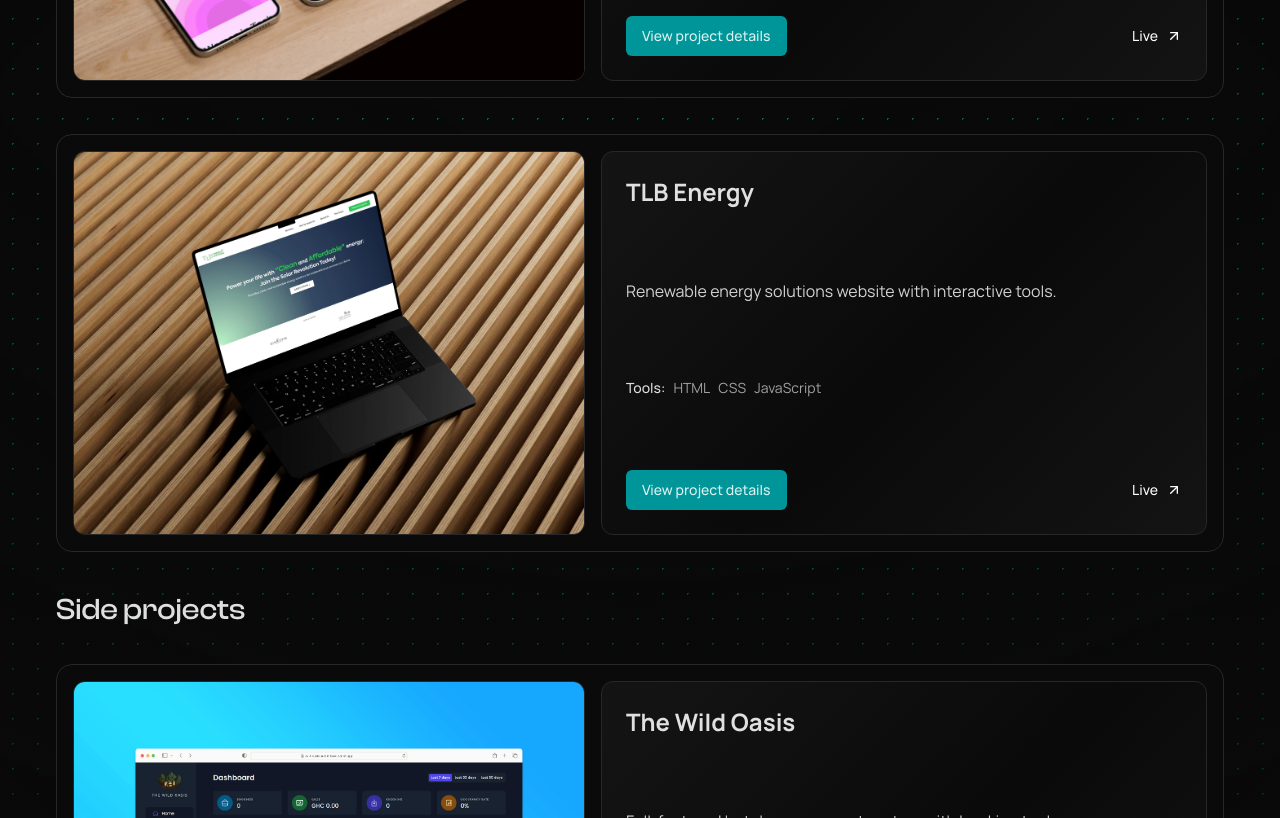
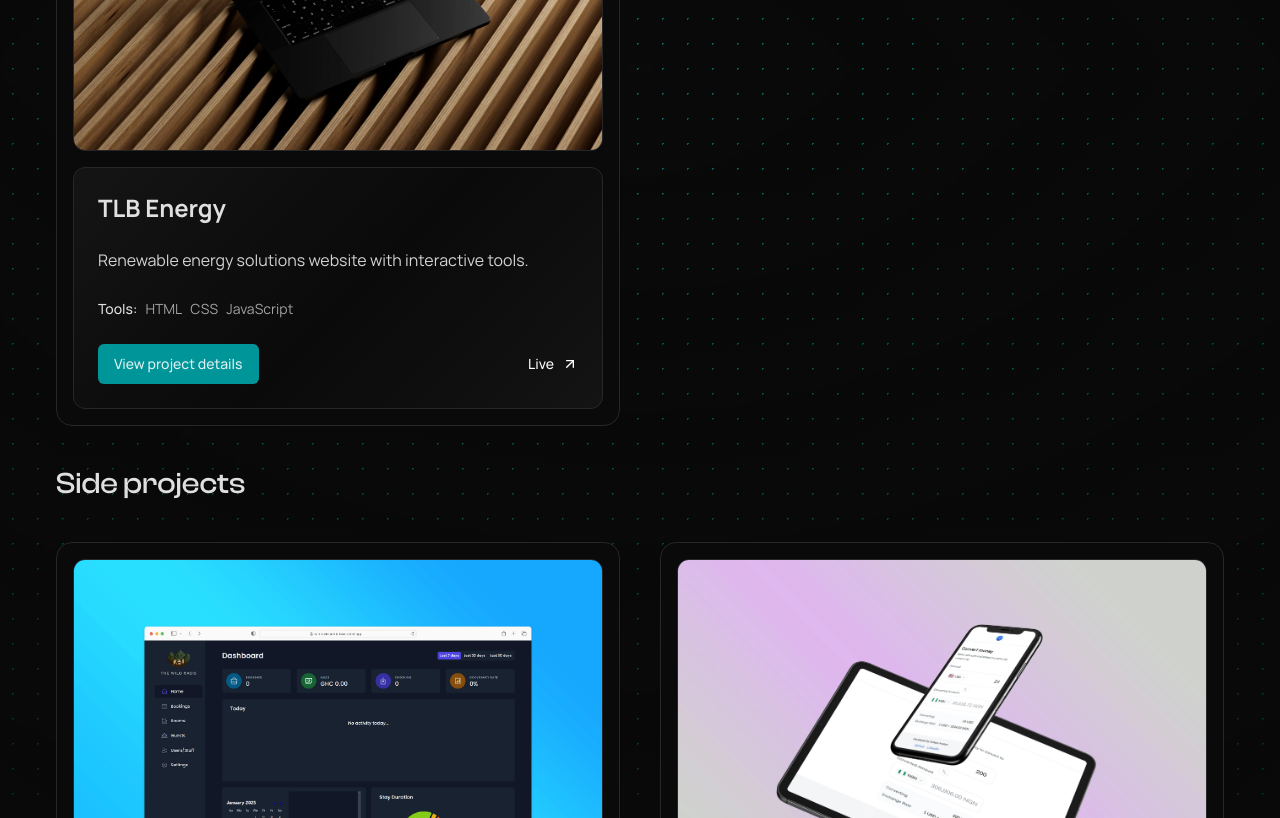
Before and after one commit to Dolapo-A/portfolio, a React (Vite) app: page / in a window 1280 px wide. Shown: the part 3720-4538 px from the top of the page. Built offline with nearby package versions, Linux system fonts and the light colour scheme.

Commit message:
Refactor UI layout in Project component and Projects section

```diff
--- a/src/UI/Project.jsx
+++ b/src/UI/Project.jsx
@@ -13,11 +13,11 @@ const Project = ({
 	links = [],
 }) => {
 	return (
-		<div className="flex flex-col  lg:flex-row gap-4 max-w-7xl border border-darkGray p-4 rounded-2xl mt-9 bg-background h-screen-80">
+		<div className="flex flex-col gap-4 max-w-7xl border border-darkGray p-4 rounded-2xl bg-background h-screen-80">
 			<picture>
 				<source srcSet={webpImage} type="image/webp" />
 				<img
-					className="aspect-video lg:max-w-lg lg:h-96 object-cover border border-darkGray rounded-xl"
+					className="aspect-video lg:h-96 object-cover border border-darkGray rounded-xl"
 					src={jpgImage}
 					alt={title}
 				/>
--- a/src/components/Projects.jsx
+++ b/src/components/Projects.jsx
@@ -3,7 +3,6 @@ import Project from "../UI/Project";
 import { projects } from "../data/projectdata";
 
 const Projects = () => {
-
 	return (
 		<section
 			className="py-16 md:py-24 md:px-6 bg-gray-800 bg-background dotted-background"
@@ -21,6 +20,7 @@ const Projects = () => {
 						Featured projects I’ve worked on{" "}
 					</h2>
 				</div>
+				<div className="lg:grid grid-cols-2 gap-10">
 					<Project
 						id={projects[0].id}
 						webpImage={projects[0].webpImage}
@@ -56,7 +56,6 @@ const Projects = () => {
 						description={projects[3].description}
 						links={projects[3].links}
 					/>
-
 					<Project
 						id={projects[4].id}
 						webpImage={projects[4].webpImage}
@@ -66,9 +65,11 @@ const Projects = () => {
 						description={projects[4].description}
 						links={projects[4].links}
 					/>
-				<div className=" mt-10">
+				</div>
+				<div className=" my-10">
 					<h2 className="font-clash-display text-3xl">Side projects</h2>
 				</div>
+				<div className="lg:grid grid-cols-2 gap-10">
 					<Project
 						id={projects[5].id}
 						webpImage={projects[5].webpImage}
@@ -97,6 +98,7 @@ const Projects = () => {
 						links={projects[7].links}
 					/>
 				</div>
+			</div>
 		</section>
 	);
 };
```
Lines whose indentation alone changed are shown as unchanged.
